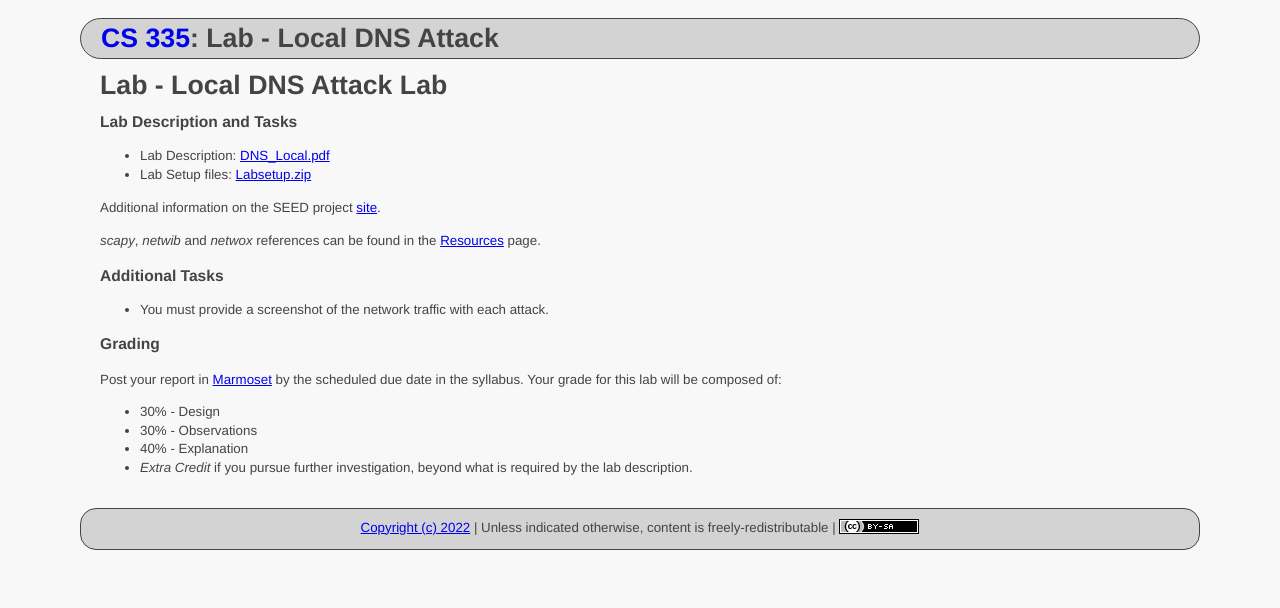
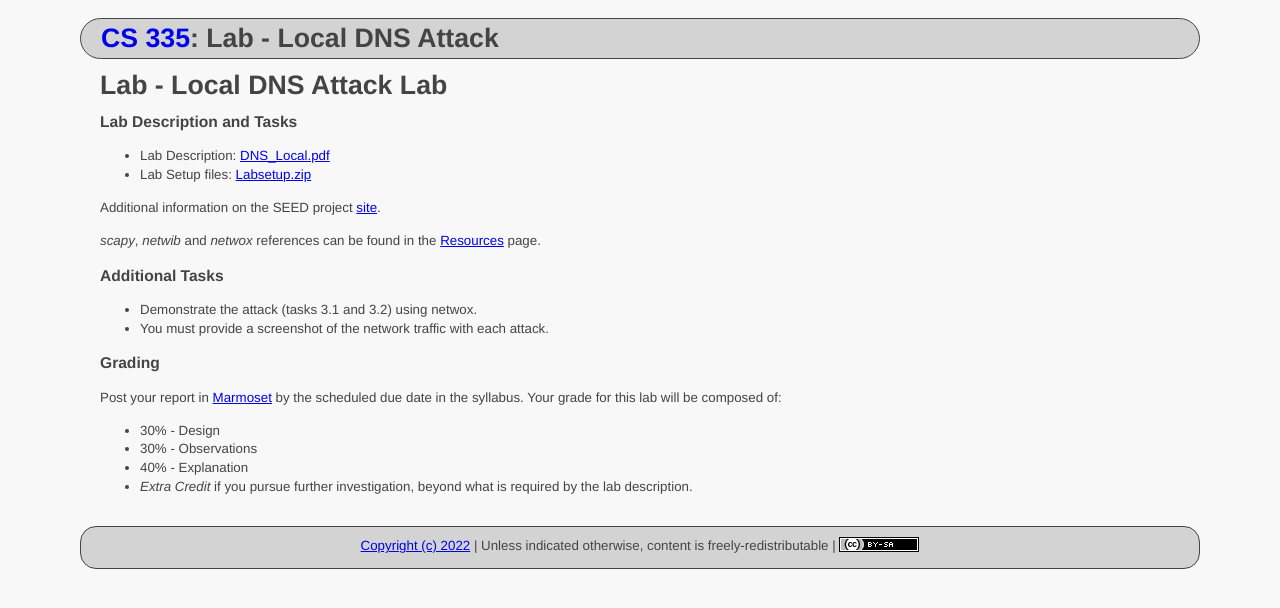
Before and after one commit to ycpcs/cs335-spring2022, a Jekyll site: the page built from labs/dns_attack.md, in a window 1280 px wide. Shown: the top 608 px of the page. Built offline with Jekyll 4.4.1, drawn with Linux system fonts in a browser that asks for light colours.

Commit message:
add additional task

```diff
--- a/labs/dns_attack.md
+++ b/labs/dns_attack.md
@@ -21,6 +21,7 @@ Additional information on the SEED project [site](https://seedsecuritylabs.org/L
 _scapy_, _netwib_ and _netwox_ references can be found in the [Resources](../resources/index.html) page.
 
 ### Additional Tasks
+- Demonstrate the attack (tasks 3.1 and 3.2) using netwox.
 - You must provide a screenshot of the network traffic with each attack.
 
 ### Grading
```
